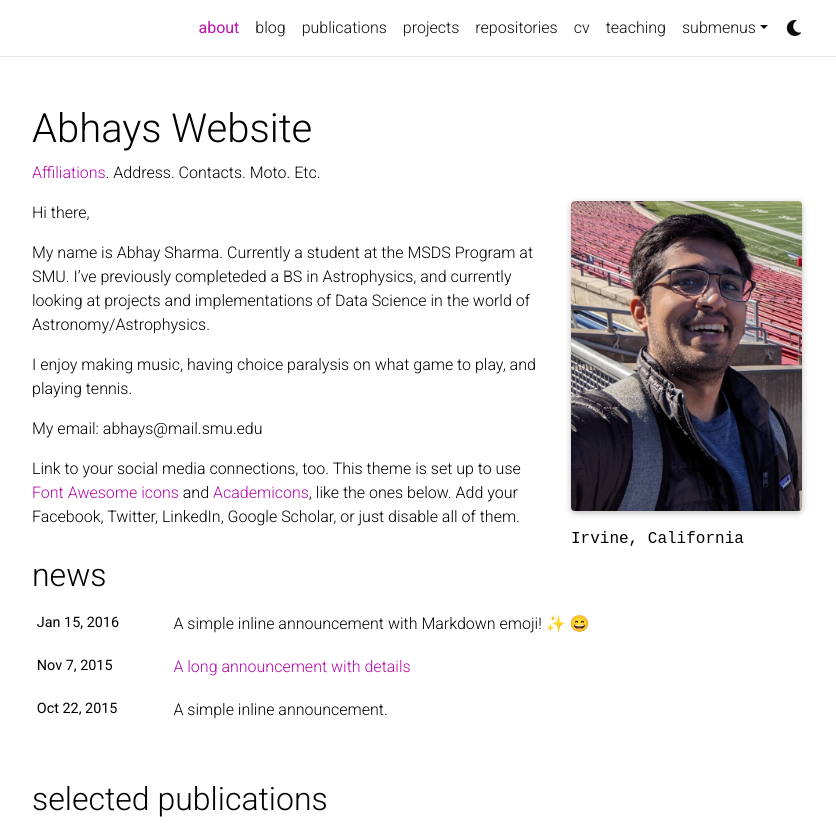
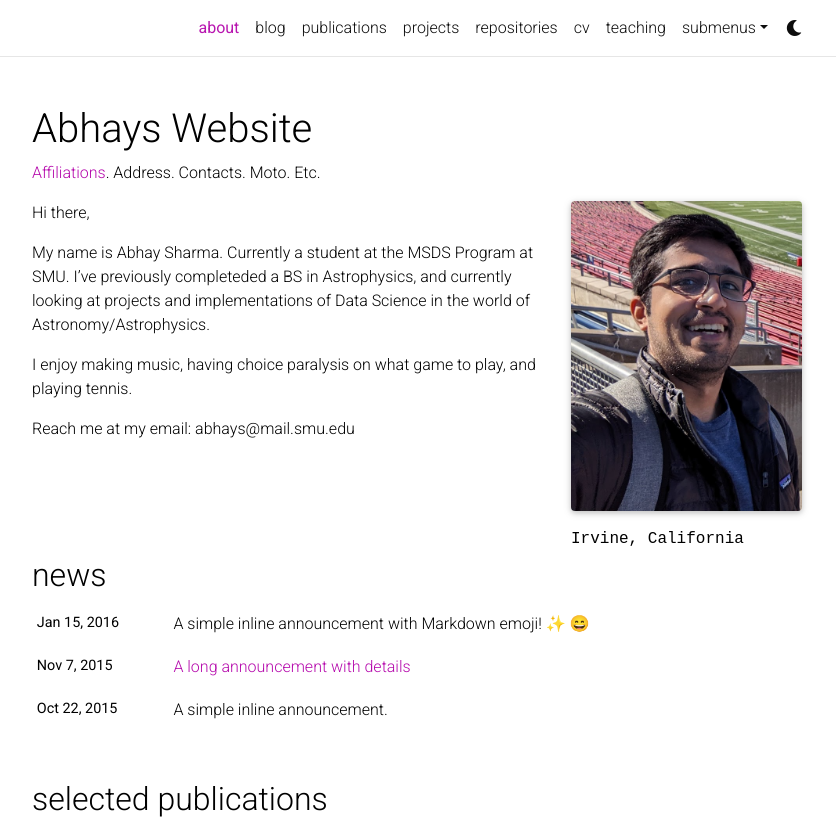
Before and after one commit to AbhaySh4r/AbhaySh4r.github.io, a Jekyll site: the page built from _pages/about.md, in a window 1280 px wide and 1120 px high, cut to the strip 0-830 px from the top of the window. Shown: the whole strip, without its empty margins (223-1059 px from the left). Built offline with Jekyll 4.4.1, drawn with Linux system fonts in a browser that asks for light colours; full-size pictures stand in for the smaller copies a plugin makes; emoji names are drawn with the system emoji font; comment, search, counter and statistics services are not loaded; a style sheet for code colours, icons or effects is not loaded.

Commit message:
updated aboutme

```diff
--- a/_pages/about.md
+++ b/_pages/about.md
@@ -23,7 +23,4 @@ My name is Abhay Sharma. Currently a student at the MSDS Program at SMU. I've pr
 
 I enjoy making music, having choice paralysis on what game to play, and playing tennis.
 
-My email: abhays@mail.smu.edu
-
-
-Link to your social media connections, too. This theme is set up to use [Font Awesome icons](http://fortawesome.github.io/Font-Awesome/) and [Academicons](https://jpswalsh.github.io/academicons/), like the ones below. Add your Facebook, Twitter, LinkedIn, Google Scholar, or just disable all of them.
+Reach me at my email: abhays@mail.smu.edu
```
